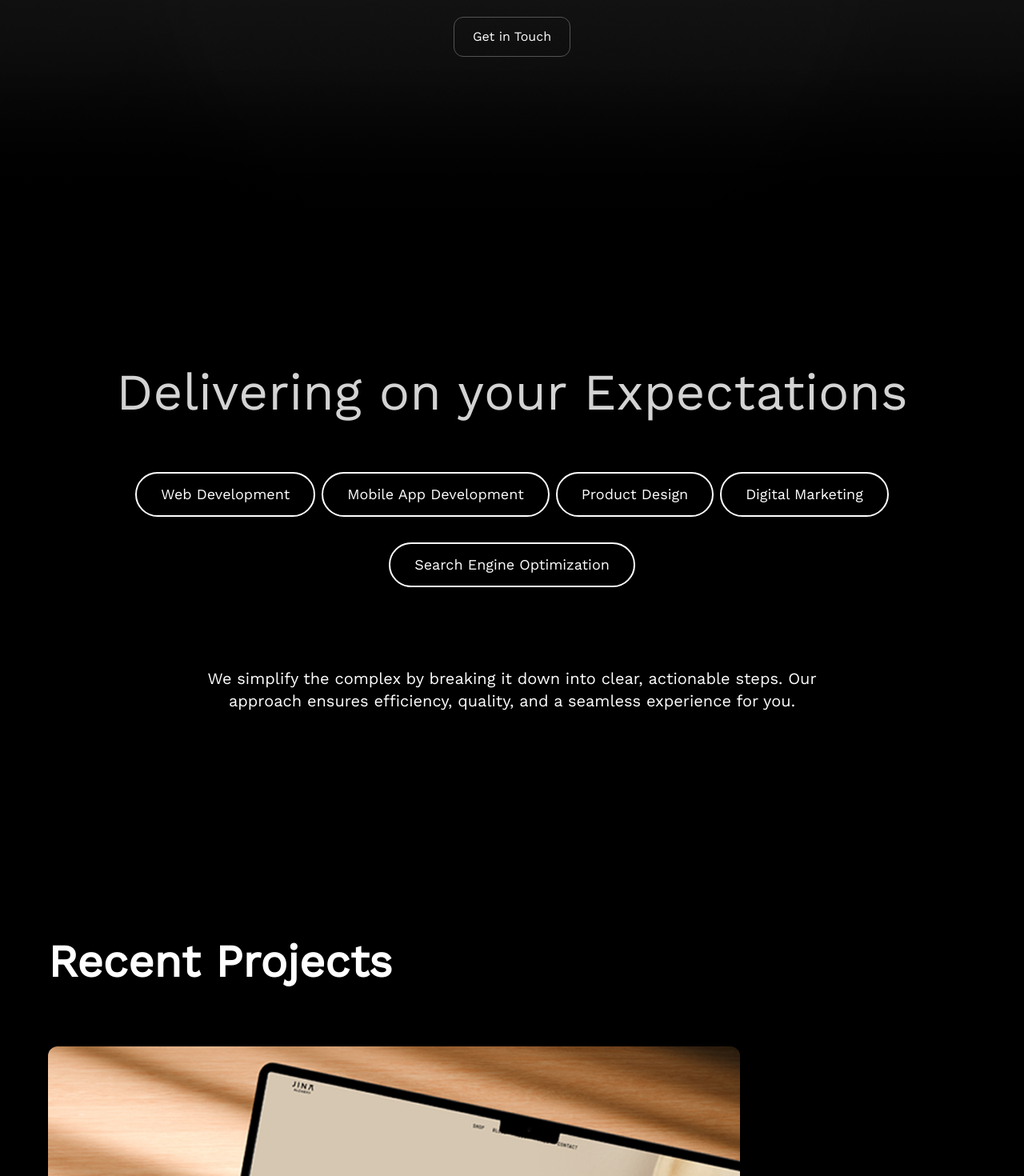
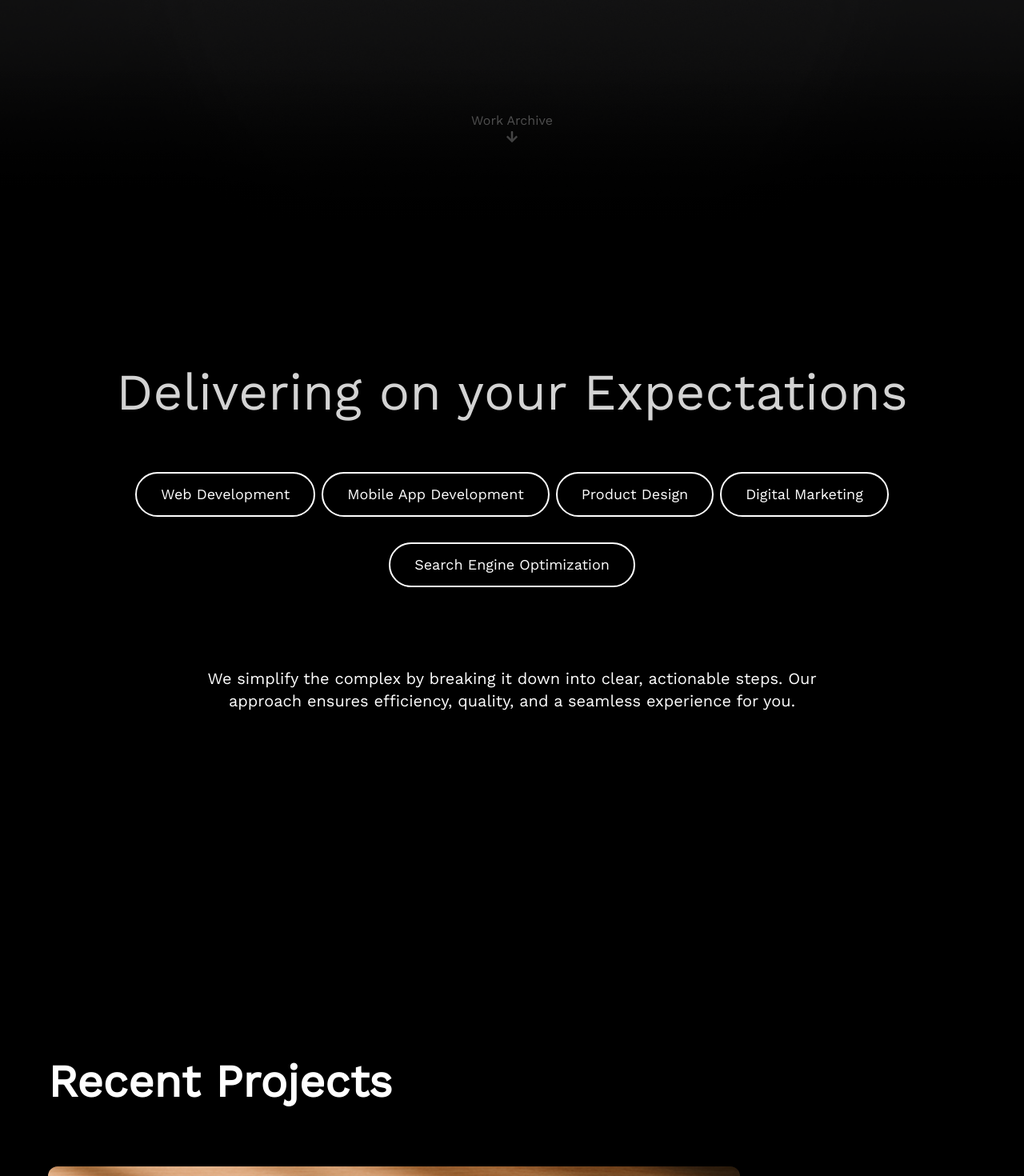
Before and after one commit to rockey223/syvar-redesign, a Next.js app: page / in a window 1280 px wide. Shown: the part 520-1990 px from the top of the page at 80% size. Built offline with nearby package versions, Linux system fonts and the light colour scheme.

Commit message:
added function to btn

```diff
--- a/src/app/globals.css
+++ b/src/app/globals.css
@@ -48,6 +48,18 @@
   --color-yellow-900: #875d0e;
 }
 
+
+@layer utilities {
+  /* Hide scrollbar for Chrome, Safari and Opera */
+  .no-scrollbar::-webkit-scrollbar {
+      display: none;
+  }
+ /* Hide scrollbar for IE, Edge and Firefox */
+  .no-scrollbar {
+      -ms-overflow-style: none;  /* IE and Edge */
+      scrollbar-width: none;  /* Firefox */
+}
+}
 /* section{
   border: 1px solid red;
 } */
--- a/src/app/layout.js
+++ b/src/app/layout.js
@@ -1,13 +1,11 @@
 import LenisProvider from "@/utils/LenisProvider";
 import "./globals.css";
 import Footer from "@/components/sections/Footer";
-import Head from "next/head";
-import Contact from "@/components/Contact";
 import ReduxProvider from "@/utils/ReduxProvider";
 import Navbar from "@/components/Navbar";
 export const metadata = {
   title: "Syvar Technology pvt. ltd",
-  description: "",
+  description: "We offer tailored, innovative solutions backed by expertise and a proven track record of delivering timely, client-centric results. Search Engine Optimization.",
 };
 export default function RootLayout({ children }) {
   return (
@@ -18,7 +16,6 @@ export default function RootLayout({ children }) {
             <LenisProvider>
               <Navbar />
               {children}
-
               <Footer />
               {/* <Contact/> */}
             </LenisProvider>
--- a/src/components/Contact.jsx
+++ b/src/components/Contact.jsx
@@ -86,7 +86,7 @@ const Contact = ({ ref, bgRef, closeContact }) => {
         ref={ref}
         data-lenis-prevent
         id="modal"
-        className="contact-content bg-white w-[calc(100%-2rem)] lg:max-w-[44rem] z-[100] rounded-2xl md:rounded-lg md:pt-[1.5rem] pt-4 px-4 pb-8 md:px-[2rem] md:pb-[4rem] max-h-[calc(100%-2rem)] bottom-auto overflow-y-auto fixed right-4 top-4 origin-[center_right] shadow-[0_10px_38px_-10px_#0e121659,0_10px_20px_-15px_#0e12163] pointer-events-auto"
+        className="no-scrollbar contact-content bg-white w-[calc(100%-2rem)] lg:max-w-[44rem] z-[100] rounded-2xl md:rounded-lg md:pt-[1.5rem] pt-4 px-4 pb-8 md:px-[2rem] md:pb-[4rem] max-h-[calc(100%-2rem)] bottom-auto overflow-y-auto fixed right-4 top-4 origin-[center_right] shadow-[0_10px_38px_-10px_#0e121659,0_10px_20px_-15px_#0e12163] pointer-events-auto"
         role="dialog"
       >
         <div className="sticky flex top-0 items-center justify-end pointer-events-none">
--- a/src/components/sections/FeaturedWorks.jsx
+++ b/src/components/sections/FeaturedWorks.jsx
@@ -78,13 +78,13 @@ const FeaturedWorks = () => {
   });
 
   return (
-    <section id="featured_section">
+    <section id="featured_section" >
       <div className="w-full bg-[var(--bg-change)] px-5 md:pt-16 xl:pt-20 2xl:pt-0 xl:px-[60px] lg:px-[50px] lg:pb-[100px]">
         <div className="featured_header col-span-full grid grid-cols-4 lg:grid-cols-8 xl:grid-cols-12 gap-x-5 ">
           <h2
             ref={featuredTitle}
             id="featured_title"
-            className=" text-[var(--text-change)] max-md:text-center col-span-4 lg:col-span-4 xl:col-span-10 font-semibold text-[2.3rem] md:text-[3.5rem]"
+            className=" text-[var(--text-change)] max-md:text-center col-span-4 lg:col-span-4 xl:col-span-10 font-semibold text-[2.3rem] md:text-[3.5rem] pt-[150px]"
           >
             Recent Projects
           </h2>
--- a/src/components/sections/HeroSection.jsx
+++ b/src/components/sections/HeroSection.jsx
@@ -2,12 +2,16 @@
 import { show } from "@/utils/contactSlice";
 import { useGSAP } from "@gsap/react";
 import gsap from "gsap";
+
 import ScrollTrigger from "gsap/ScrollTrigger";
 import Image from "next/image";
 import React, { useEffect, useRef } from "react";
 import { useDispatch } from "react-redux";
 import SplitType from "split-type";
-gsap.registerPlugin(ScrollTrigger);
+import { FaArrowDown } from "react-icons/fa";
+import ScrollToPlugin from "gsap/ScrollToPlugin";
+import Link from "next/link";
+gsap.registerPlugin(ScrollTrigger, ScrollToPlugin);
 
 const HeroSection = () => {
   const heroText = useRef();
@@ -44,7 +48,7 @@ const HeroSection = () => {
   //     ).fromTo(heroImage.current, { opacity: 1 }, { opacity: 0 },"+=0.2")
   //     // .to(heroText.current, { y: -200 },"<");
   // }, []);
-const dispatch = useDispatch()
+  const dispatch = useDispatch();
   return (
     <section
       id="hero_section"
@@ -66,6 +70,19 @@ const dispatch = useDispatch()
         >
           Get in Touch
         </button>
+        <button
+          href="#featured_section"
+          className="text-gray-600 transition-colors duration-300 ease-in-out cursor-pointer hover:text-white/80 group flex flex-col justify-center items-center mt-44"
+          onClick={(e) => {
+            e.preventDefault();
+            gsap.to(window, { duration: 1, scrollTo: "#featured_section" });
+          }}
+        >
+          <span>Work Archive</span>
+          <span className="group-hover:translate-y-2 transition-transform ease-in-out duration-300">
+            <FaArrowDown />
+          </span>
+        </button>
       </div>
       <div className="absolute bottom-0 h-[100px] lg:h-[200px] w-full bg-[linear-gradient(180deg,_rgba(0,0,0,0.00)_0%,_#000_100%)]"></div>
     </section>
```
